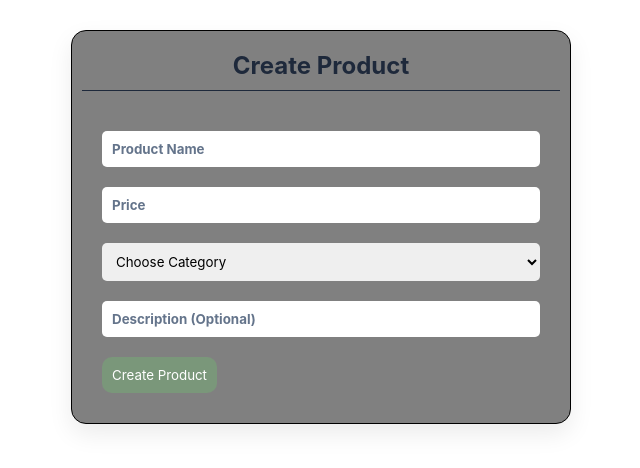
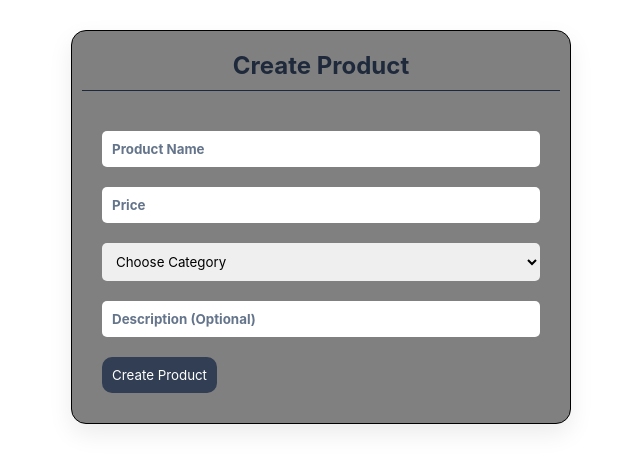
Before and after one commit to Josh-codes165/December-Assignment, a React (Vite) app: page / in a window 1280 px wide. In both pictures the pointer is over the button "Create Product". Shown: the top 468 px of the page, without its empty margins (319-959 px from the left). Built offline with nearby package versions, Linux system fonts and the light colour scheme.

Commit message:
Josh Commit

```diff
--- a/src/App.css
+++ b/src/App.css
@@ -65,6 +65,6 @@ button:hover {
   width: fit-content;
   border-radius: 10px;
   border: none;
-  background-color: rgb(122, 151, 122);
+  background-color: #313e53;
   color: white;
 }
```
